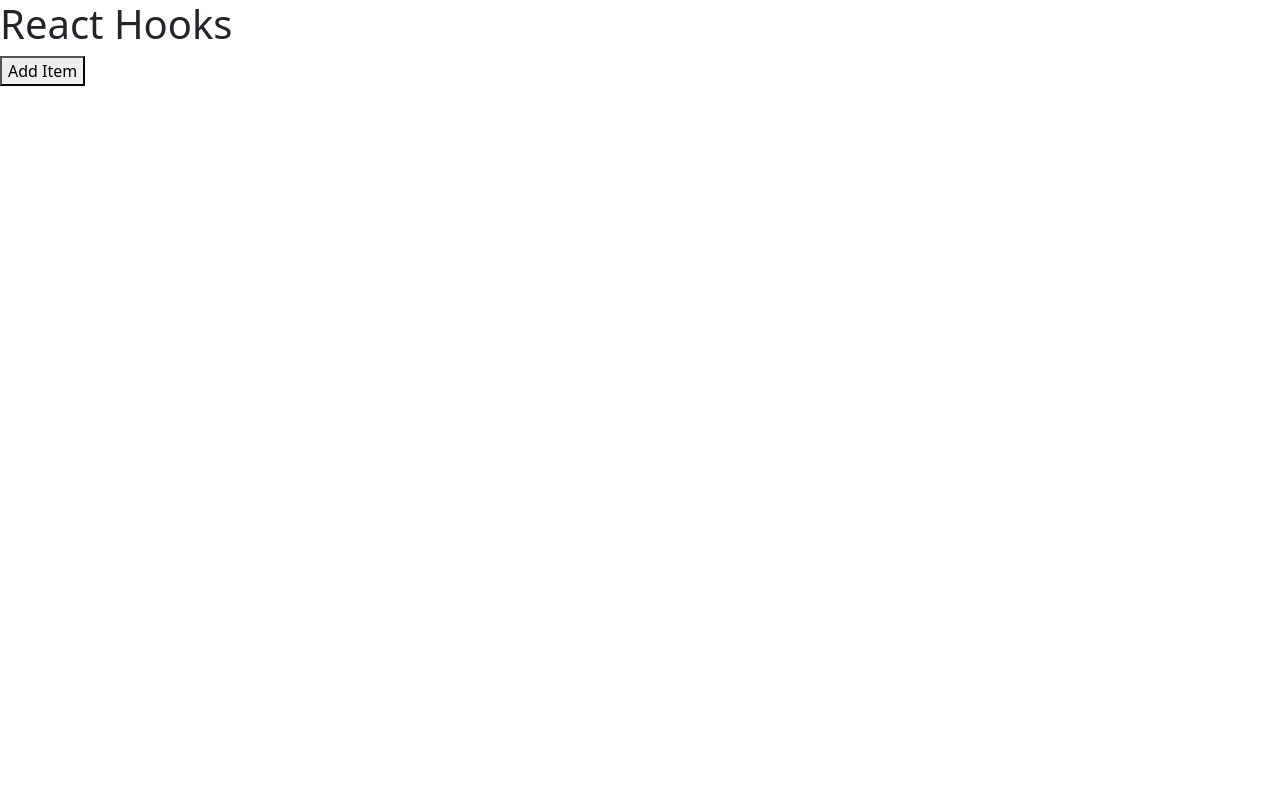
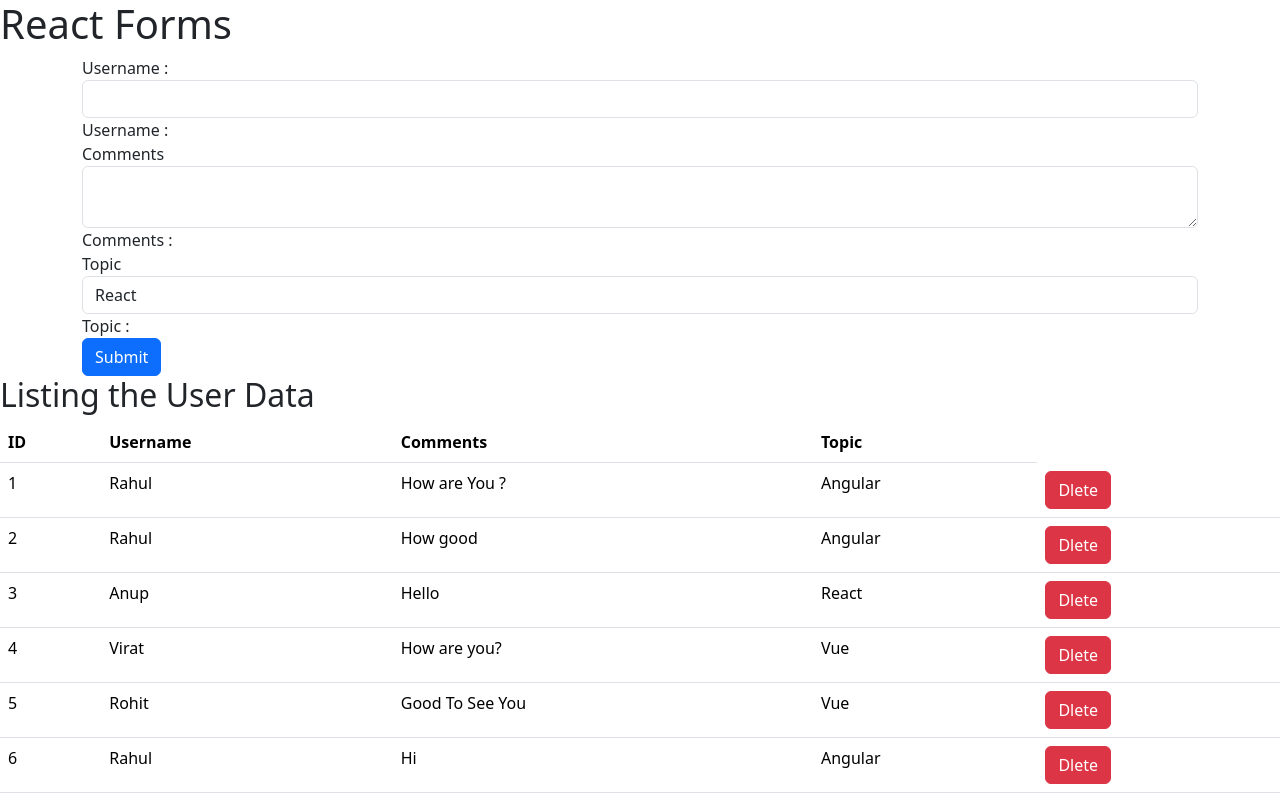
Before and after one commit to SE-rahulmandal18/Angular, a React (Create React App) app in the folder React/myapp/: page / in a window 1280 px wide. Built offline with nearby package versions, Linux system fonts and the light colour scheme; data requests are answered from the project's data file.

Commit message:
hooks in react

```diff
--- a/React/myapp/db.json
+++ b/React/myapp/db.json
@@ -1,37 +1,37 @@
 {
   "users": [
     {
-      "id": "bf7e",
+      "id": "1",
       "userName": "Rahul",
       "comments": "How are You ?",
       "topic": "Angular"
     },
     {
-      "id": "51a0",
+      "id": "2",
       "userName": "Rahul",
       "comments": "How good",
       "topic": "Angular"
     },
     {
-      "id": "03e9",
-      "userName": "dd",
-      "comments": "dd",
-      "topic": ""
+      "id": "3",
+      "userName": "Anup",
+      "comments": "Hello",
+      "topic": "React"
     },
     {
-      "id": "4a39",
+      "id": "4",
       "userName": "Virat",
       "comments": "How are you?",
       "topic": "Vue"
     },
     {
-      "id": "3ac1",
+      "id": "5",
       "userName": "Rohit",
       "comments": "Good To See You",
-      "topic": ""
+      "topic": "Vue"
     },
     {
-      "id": "a385",
+      "id": "6",
       "userName": "Rahul",
       "comments": "Hi",
       "topic": "Angular"
--- a/React/myapp/package.json
+++ b/React/myapp/package.json
@@ -17,7 +17,8 @@
     "start": "react-scripts start",
     "build": "react-scripts build",
     "test": "react-scripts test",
-    "eject": "react-scripts eject"
+    "eject": "react-scripts eject",
+    "json-server": "json-server --watch db.json --port 3005"
   },
   "eslintConfig": {
     "extends": [
--- a/React/myapp/src/Forms in React/ListUserData.js
+++ b/React/myapp/src/Forms in React/ListUserData.js
@@ -1,6 +1,7 @@
 
 import axios from 'axios'
 import React, { Component } from 'react'
+import UserRow from './UserRow'
 
 export class ListUserData extends Component {
 
@@ -8,7 +9,8 @@ export class ListUserData extends Component {
         super()
 
         this.state = {
-            users: []
+            users: [],
+            flag: false
         }
     }
 
@@ -30,9 +32,10 @@ export class ListUserData extends Component {
 
         // method with async and await
         try {
-            const response = await axios.get('http://localhost:3005/users')
+            const response = await axios.get('http://localhost:3005/users');
             this.setState({
-                users: response.data
+                users: response.data,
+                flag: true
             })
 
         } catch (error) {
@@ -43,12 +46,27 @@ export class ListUserData extends Component {
     render() {
         return (
             <div>
-                <h2>Listing the UserData</h2>
-                {this.state.users.map(
-                    (user) => (
-                        <li key={user.id}> {user.id} {user.userName} {user.topic}</li>
-                    )
-                )}
+                <h2>Listing the User Data</h2>
+                {this.state.flag?
+                    <table className='table' >
+                        <thead>
+                            <tr>
+                                <th>ID</th>
+                                <th>Username</th>
+                                <th>Comments</th>
+                                <th>Topic</th>
+                            </tr>
+                        </thead>
+                        <tbody>
+                            {this.state.users.map(
+                                (user) => (
+                                    <UserRow key={user.id} user={user} />
+                                )
+                            )}
+
+                        </tbody>
+                    </table> : <h6>Jason Server is not running</h6>
+                }
             </div>
         )
     }
--- /dev/null
+++ b/React/myapp/src/Forms in React/UserRow.js
@@ -0,0 +1,32 @@
+import axios from 'axios'
+import React, { Component } from 'react'
+
+class UserRow extends Component {
+
+    deleteUser = () => {
+        axios.delete(`http://localhost:3005/users/${this.props}`)
+            .then(
+                response => console.log(response)
+            )
+            .catch(
+                error => console.error(error)
+            )
+
+    }
+
+
+    render() {
+        let { user } = this.props;
+        return (
+            <tr>
+                <td>{user.id}</td>
+                <td>{user.userName}</td>
+                <td>{user.comments}</td>
+                <td>{user.topic}</td>
+                <td><button onClick={this.deleteUser} className='btn btn-danger'>Dlete</button></td>
+            </tr>
+        )
+    }
+}
+
+export default UserRow
--- a/React/myapp/src/index.js
+++ b/React/myapp/src/index.js
@@ -1,12 +1,12 @@
 import React from 'react';
 import ReactDOM from 'react-dom';
 // import App from './HigherOrderComponent/App';
-import App from './hooks in react/App';
+// import App from './hooks in react/App';
 // import App from './Pure Components/App';
 // import App from './Context API/App';
 // import { BrowserRouter } from 'react-router-dom';
 // import App from './react router/App';
-// import App from './Forms in React/App';
+import App from './Forms in React/App';
 // import App from './time excercise/App';
 // import App from './styling in react/App';
 // import App from './Lifting state up/App';
```
